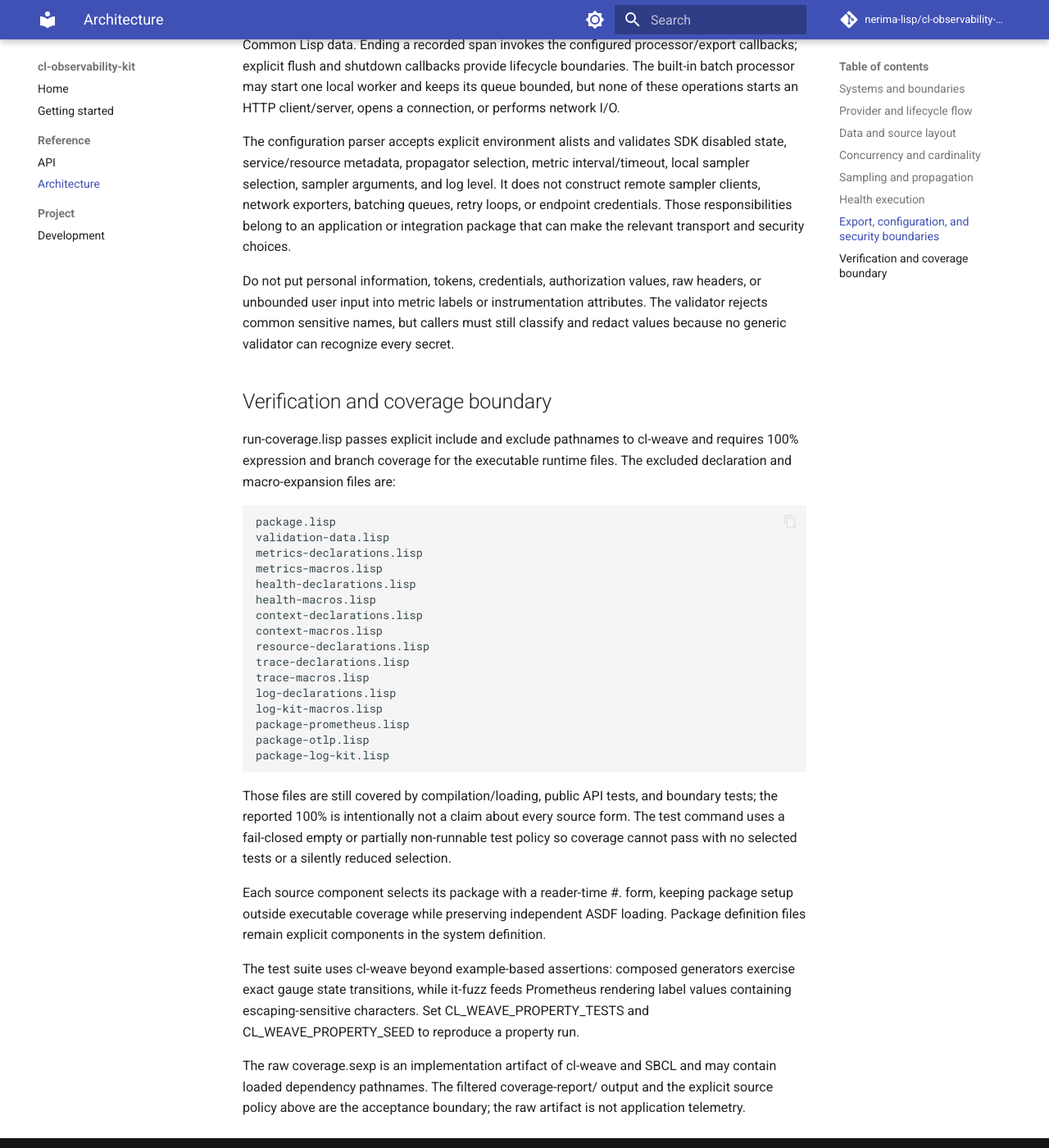
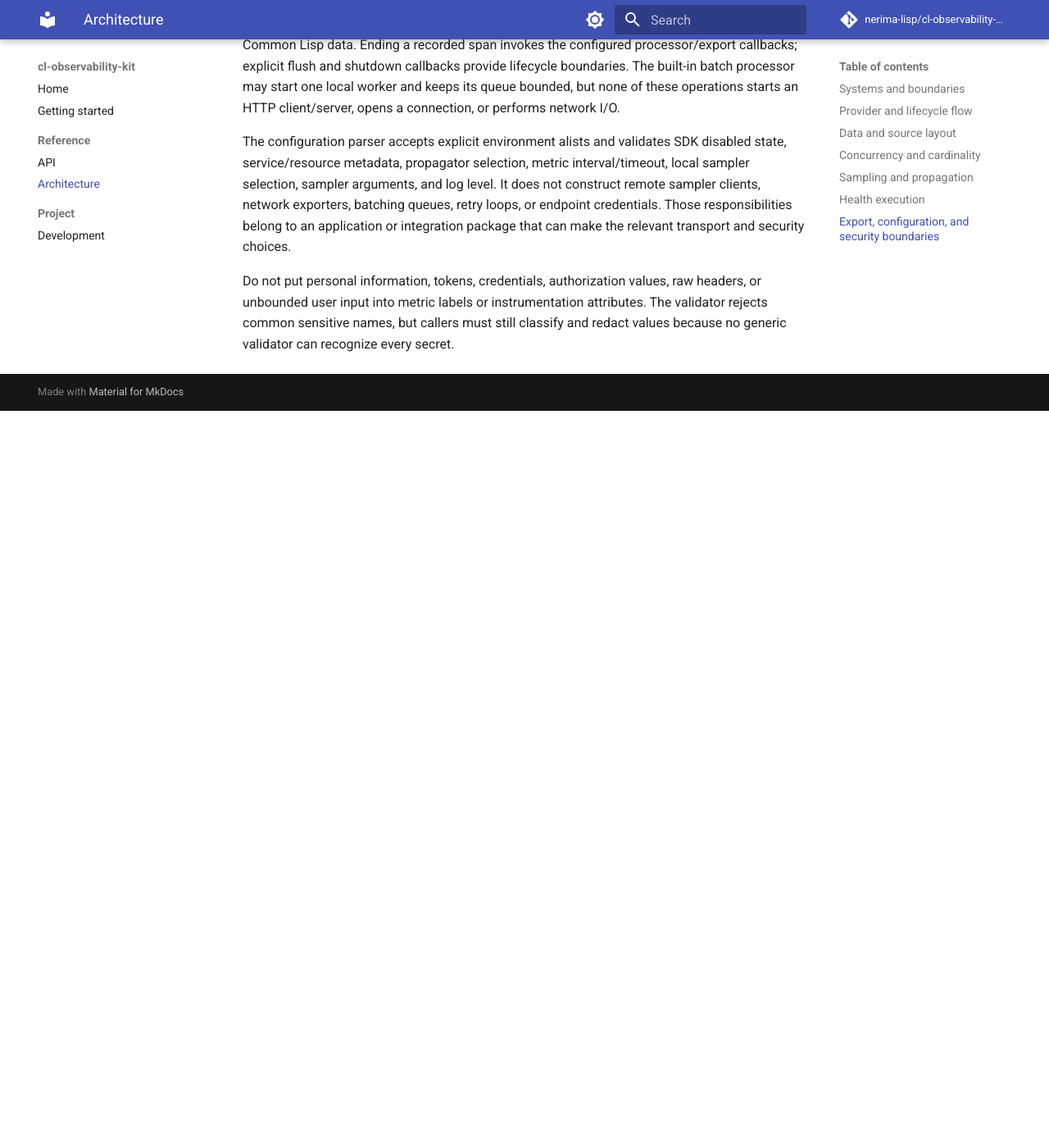
Before and after one commit to nerima-lisp/cl-observability-kit, an MkDocs documentation site: the page built from docs/src/reference/architecture.md, in a window 1280 px wide and 1400 px high, scrolled down 4608 px. Shown: the whole window at 82% size. Built offline with MkDocs 1.6.1 and Material for MkDocs 9.7.7, drawn with Linux system fonts in a browser that asks for light colours; comment, search, counter and statistics services are not loaded; after the commit the page ends 5109 px from its top, so only the background shows below that.

Commit message:
docs: consolidate verification guidance

```diff
--- a/docs/src/reference/architecture.md
+++ b/docs/src/reference/architecture.md
@@ -194,50 +194,3 @@ raw headers, or unbounded user input into metric labels or instrumentation
 attributes. The validator rejects common sensitive names, but callers must
 still classify and redact values because no generic validator can recognize
 every secret.
-
-## Verification and coverage boundary
-
-run-coverage.lisp passes explicit include and exclude pathnames to cl-weave
-and requires 100% expression and branch coverage for the executable runtime
-files. The excluded declaration and macro-expansion files are:
-
-~~~text
-package.lisp
-validation-data.lisp
-metrics-declarations.lisp
-metrics-macros.lisp
-health-declarations.lisp
-health-macros.lisp
-context-declarations.lisp
-context-macros.lisp
-resource-declarations.lisp
-trace-declarations.lisp
-trace-macros.lisp
-log-declarations.lisp
-log-kit-macros.lisp
-package-prometheus.lisp
-package-otlp.lisp
-package-log-kit.lisp
-~~~
-
-Those files are still covered by compilation/loading, public API tests, and
-boundary tests; the reported 100% is intentionally not a claim about every
-source form. The test command uses a fail-closed empty or partially
-non-runnable test policy so coverage cannot pass with no selected tests or a
-silently reduced selection.
-
-Each source component selects its package with a reader-time #. form, keeping
-package setup outside executable coverage while preserving independent ASDF
-loading. Package definition files remain explicit components in the system
-definition.
-
-The test suite uses cl-weave beyond example-based assertions: composed
-generators exercise exact gauge state transitions, while it-fuzz feeds
-Prometheus rendering label values containing escaping-sensitive characters.
-Set CL_WEAVE_PROPERTY_TESTS and CL_WEAVE_PROPERTY_SEED to reproduce a
-property run.
-
-The raw coverage.sexp is an implementation artifact of cl-weave and SBCL and
-may contain loaded dependency pathnames. The filtered coverage-report/
-output and the explicit source policy above are the acceptance boundary; the
-raw artifact is not application telemetry.
```
Also changed, not shown: docs/src/index.md (+1 -1 lines).
